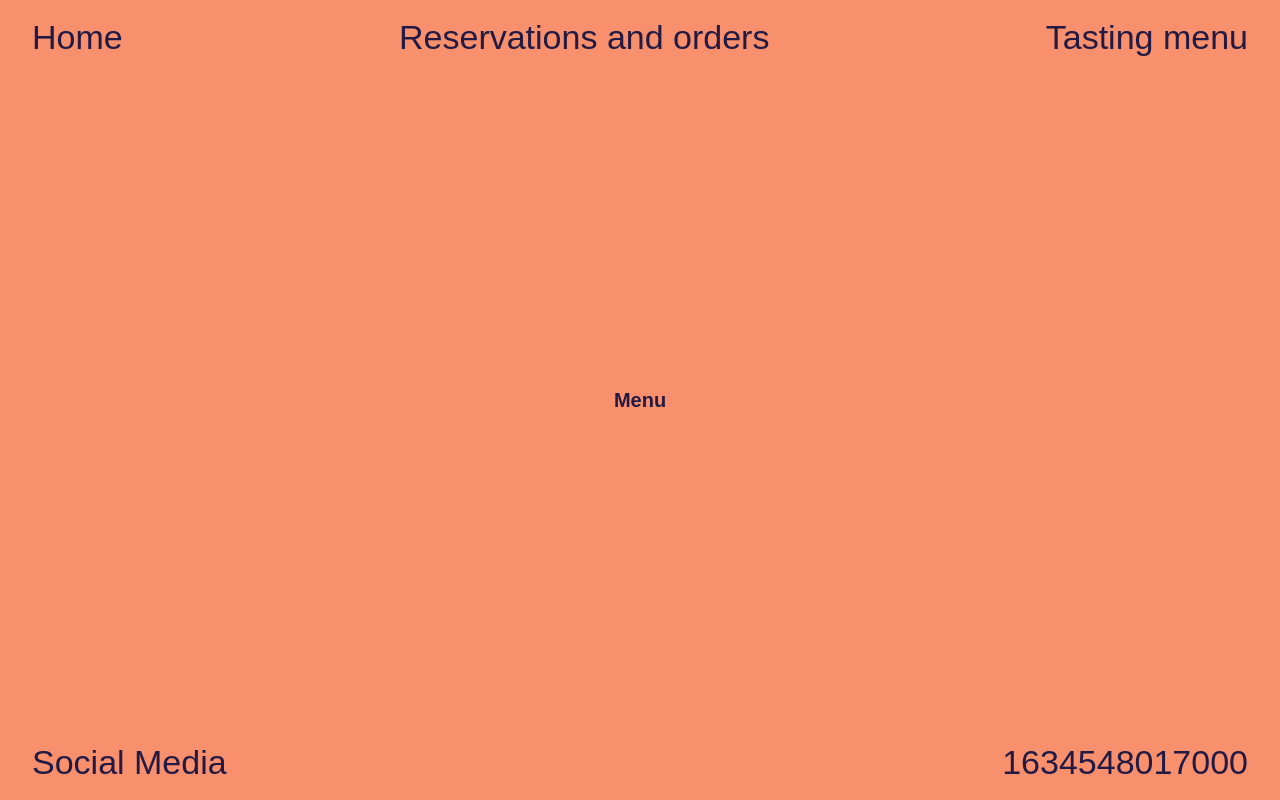
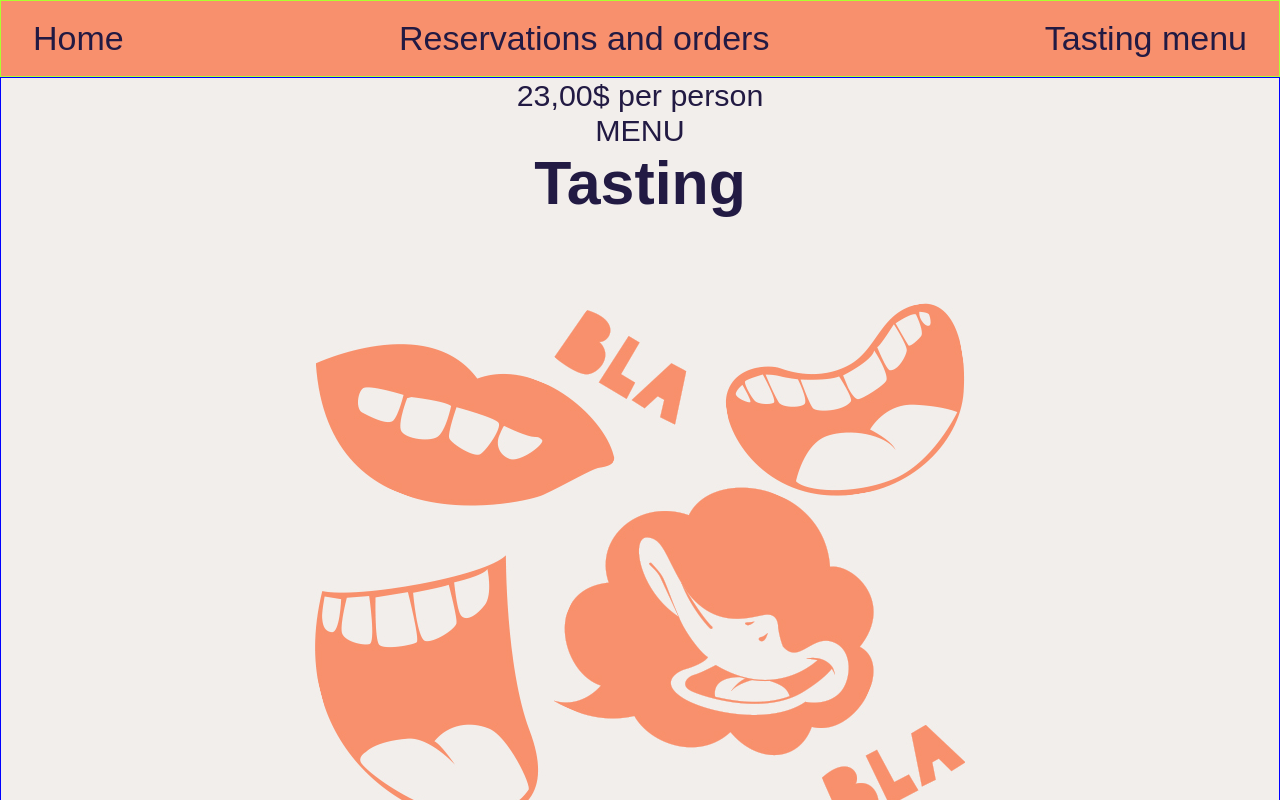
Before and after one commit to Celdama/restaurant_page, a website built with webpack: page dist/index.html in a window 1280 px wide. Both pictures are taken after a click on the link "Tasting menu". Shown: the top 800 px of the page. Built offline with nearby package versions, Linux system fonts and the light colour scheme.

Commit message:
added content to my menu module

```diff
--- a/src/index.js
+++ b/src/index.js
@@ -3,7 +3,7 @@ import displayOurMenu from './modules/menuModule';
 import displayOurReservation from './modules/reservationsModule';
 import displayMainContent from './modules/mainModule';
 
-displayHomePage('home');
+displayHomePage();
 
 const firstNavLink = document.querySelector('.upper-left');
 const secondNavLink = document.querySelector('.upper-center');
--- a/src/modules/mainModule.js
+++ b/src/modules/mainModule.js
@@ -10,7 +10,7 @@ const displayMainContent = () => {
 
   const logo = elementFactory('h2', 'HEBE', '');
 
-  const slogan = elementFactory('h3', 'Vegetarian cuisine without', '');
+  const slogan = elementFactory('h3', 'Vegetarian cuisine without dogmas or complexes', '');
 
   const landscapeImage = elementFactory('div', '', 'landscape-img');
   const portraitImage = elementFactory('div', '', 'portrait-img');
--- a/src/modules/menuModule.js
+++ b/src/modules/menuModule.js
@@ -1,9 +1,35 @@
+import appendElementToParent from '../appendElementToParent';
 import elementFactory from '../elementFactory';
 
+const foods = [
+  ['Snacks', 'Sopa Pho', 'Qüorn and curry croquette'],
+  ['Starters', 'Sweet potato carpaccio, red onion, feta cheese, fried corn, black olives, yuzu vinaigrette, orange powder and watercress', 'Artichoke heart stuffed with vegan foie gras and hollandaise sauce'],
+  ['Principal', 'Green curry rice with coriander and lime', 'Raviolis de borraja rellenos de calabaza con mantequilla de salvia y limón'],
+  ['Desserts', 'Black beer and liquorice sponge cake, homemade quince jelly, almond ice cream and white chocolate soup.', 'Spiced mango and passion fruit soup'],
+];
+
 const displayOurMenu = () => {
-  const titleMenu = elementFactory('h1', 'Menu', 'title');
+  const wrapperMenu = elementFactory('div', '', 'wrapper-menu');
+  const priceMenu = elementFactory('p', '23,00$ per person', 'price-menu');
+  const spanMenu = elementFactory('span', 'MENU', 'span-menu');
+  const titleMenu = elementFactory('h1', 'Tasting', 'title-menu');
+  const imgMenu = elementFactory('div', '', 'img-menu');
+  const menu = elementFactory('div', '', 'menu');
 
-  return titleMenu.el;
+  foods.forEach((food) => {
+    const menuSection = elementFactory('h2', `${food[0]}`, 'menu-section');
+    const menuDescription = elementFactory('ul', '', 'menu-description');
+    const firstChoice = elementFactory('li', `${food[1]}`, 'choice-menu');
+    const secondChoice = elementFactory('li', `${food[2]}`, 'choice-menu');
+
+    appendElementToParent(menuDescription.el, firstChoice, secondChoice);
+
+    appendElementToParent(menu.el, menuSection, menuDescription);
+  });
+
+  appendElementToParent(wrapperMenu.el, priceMenu, spanMenu, titleMenu, imgMenu, menu);
+
+  return wrapperMenu.el;
 };
 
 export default displayOurMenu;
--- a/src/style.css
+++ b/src/style.css
@@ -18,6 +18,7 @@ body {
 
 nav {
   font-size: 3.4em;
+  border: 1px solid greenyellow;
 }
 
 main {
@@ -97,3 +98,29 @@ a {
   text-decoration: none;
   color: #221a43;
 }
+
+
+.wrapper-menu {
+  align-self: flex-start;
+  display: flex;
+  flex-direction: column;
+  align-items: center;
+  background-color: #f2eeeb;
+  font-size: 1.9rem;
+  width: 100%;
+  border: 1px solid blue;
+}
+
+.wrapper-menu .img-menu {
+  background: url('../baobab-degustacion-c.jpg') no-repeat center;
+  height: 700px;
+  width: 650px;
+}
+
+.menu {
+  width: 50%;
+  display: flex;
+  flex-direction: column;
+  justify-content: center;
+  align-items: center;
+}
```
Also changed, not shown: baobab-degustacion-c.jpg (added), dist/main.js.
